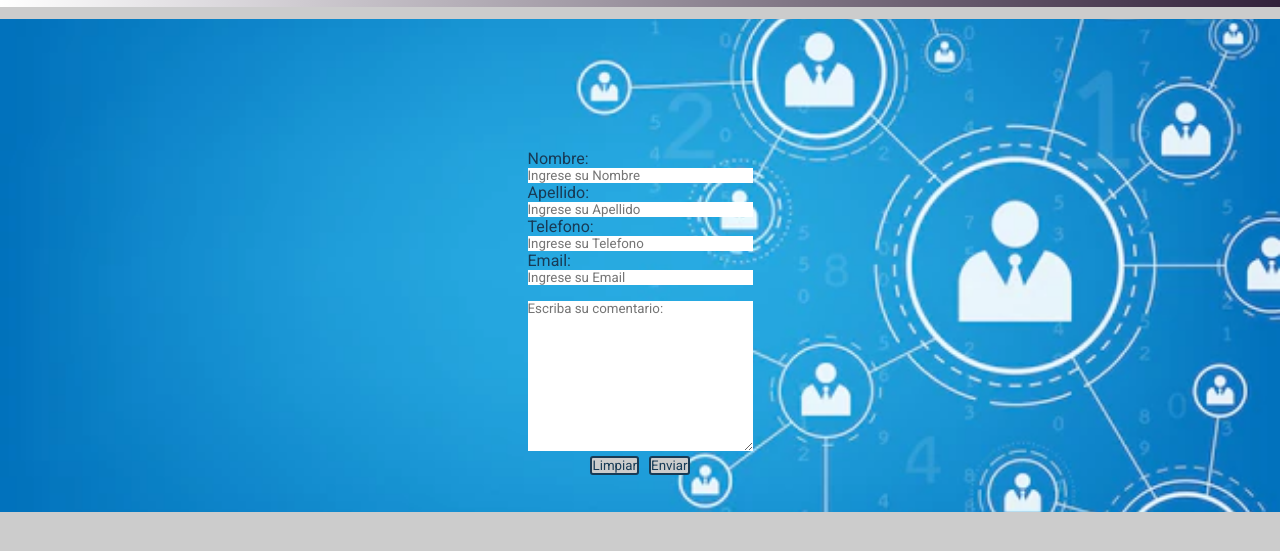
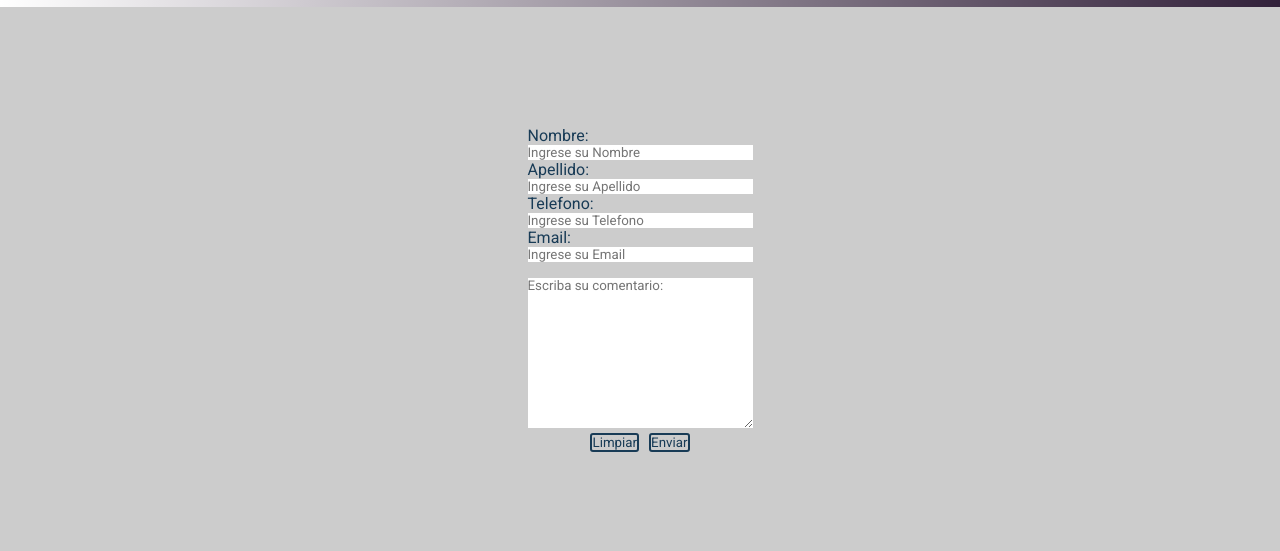
Before and after one commit to DiegoMiszczuk/proyecto_coder, a plain HTML site: page pages/contacto.html in a window 1280 px wide. Shown: the part 63-614 px from the top of the page. Drawn offline with Linux system fonts and the light colour scheme.

Commit message:
modifico background en form contacto

```diff
--- a/css/style.css
+++ b/css/style.css
@@ -110,6 +110,7 @@ ul.menu li a {
   .menu-button-container {
     display: flex;
   }
+
 
   .menu {
     position: absolute;
@@ -551,13 +552,14 @@ img {
 }
 
 .form {
-  background-image: url("../img/fondo-contacto.webp");
+  /* background-image: url("../img/fondo-contacto.webp"); */
   background-position: center;
   background-repeat: no-repeat;
   background-size: cover;
   display: flex;
   justify-content: center;
-  padding-top: 130px;
+  padding-top: 110px;
+
 }
 
 
--- a/pages/contacto.html
+++ b/pages/contacto.html
@@ -18,7 +18,7 @@
     <main id="grilla" class="main__grid grid">
         <header>
             <!-- NAVBAR -->
-            <nav class="top-nav nav ">
+            <nav class="top-nav nav nav_contacto">
                 <div class="s">
                     <h2 id="up" class="header__title__main-name">MZK 3D Arts</h2>
                     <h3 class="header__title__descripcion">Diseño y prototipado 3D</h3>
```
